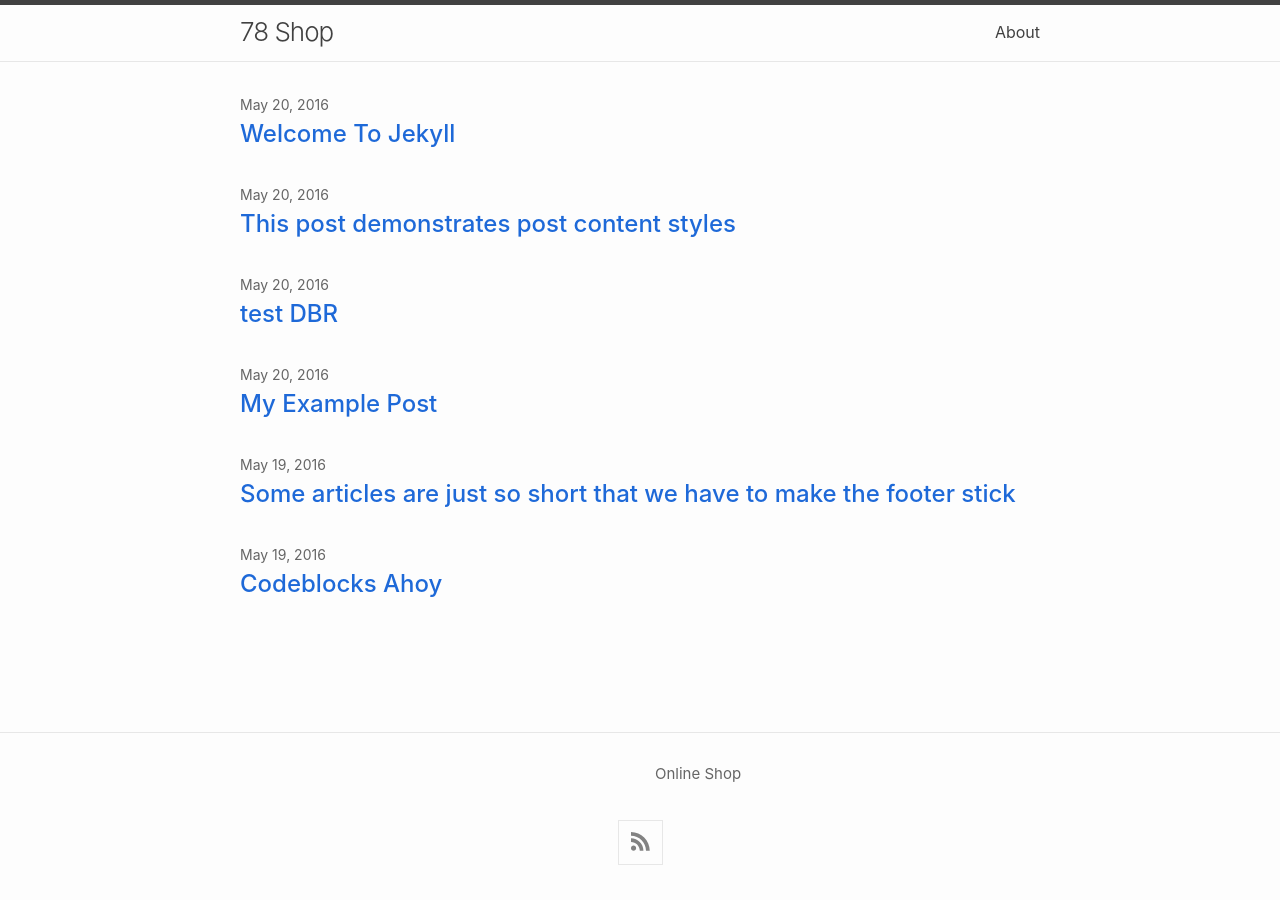
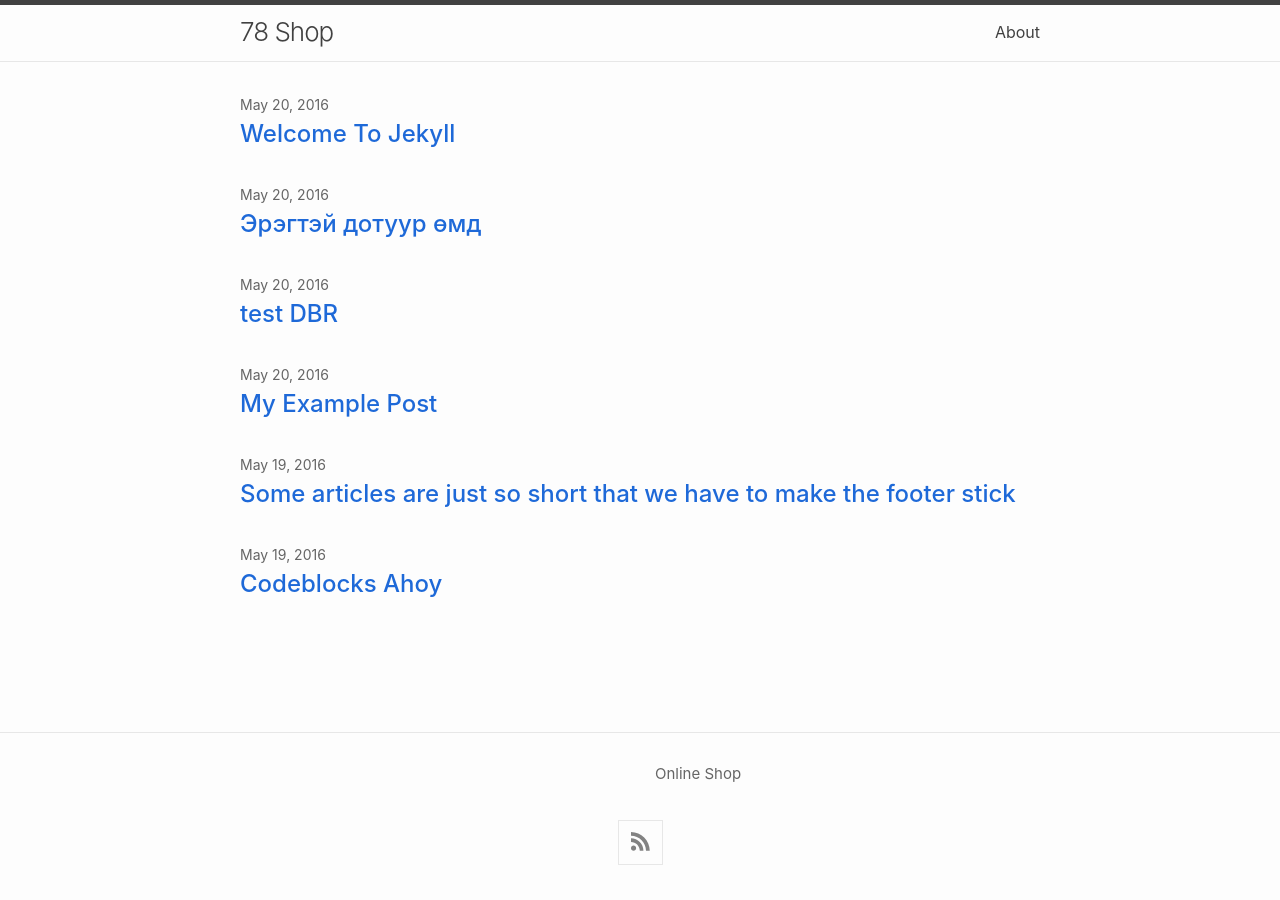
Before and after one commit to testsdash/78shop, a Jekyll site: the page built from index.md, in a window 1280 px wide. Built offline with Jekyll 4.4.1, drawn with Linux system fonts in a browser that asks for light colours.

Commit message:
Update 2016-05-20-this-post-demonstrates-post-content-styles.md

```diff
--- a/_posts/2016-05-20-this-post-demonstrates-post-content-styles.md
+++ b/_posts/2016-05-20-this-post-demonstrates-post-content-styles.md
@@ -1,6 +1,6 @@
 ---
 layout: post
-title: "This post demonstrates post content styles"
+title: "Эрэгтэй дотуур өмд"
 categories: junk
 author:
 - Bart Simpson
```
